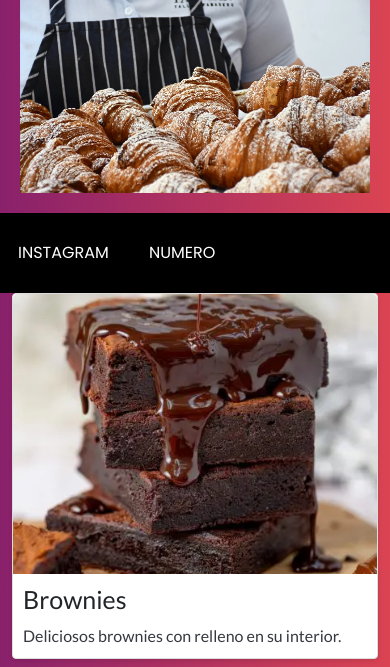
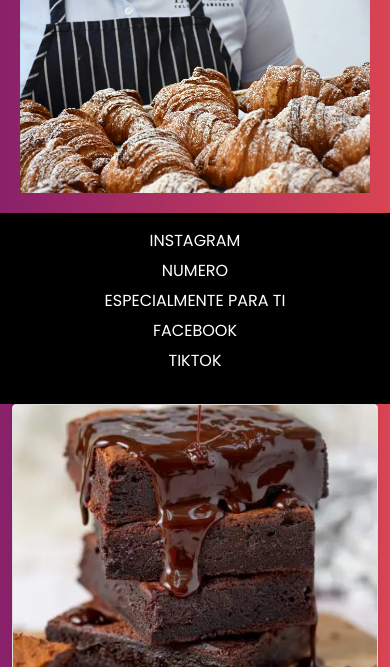
Before and after one commit to FelipeRG117/Preentrega2, a website: page index.html in a window 390 px wide. Shown: the part 177-844 px from the top of the page. Drawn offline with nearby package versions, Linux system fonts and the light colour scheme.

Commit message:
version final del proyecto final

```diff
--- a/scss/componentes/_section.scss
+++ b/scss/componentes/_section.scss
@@ -1,3 +1,8 @@
+/* Estilos de la Barra Favoritos */
+.conteiner-fav {
+    /* Estilos personalizados para la sección de barra favoritos */
+}
+
 .barra-1 {
     background: black;
     height: 80px;
@@ -36,4 +41,26 @@
             }
         }
     }
+
+    /* Nuevas reglas para hacerla responsive */
+    @media screen and (max-width: 768px) {
+        height: auto;
+        padding: 10px 0;
+
+        ul {
+            float: none;
+            text-align: center;
+            margin-right: 0;
+
+            li {
+                display: block;
+                margin: 5px 0;
+                line-height: normal;
+            }
+
+            a {
+                padding: 8px 15px;
+            }
+        }
+    }
 }
```
Also changed, not shown: css/styles.css, 1 other file.
